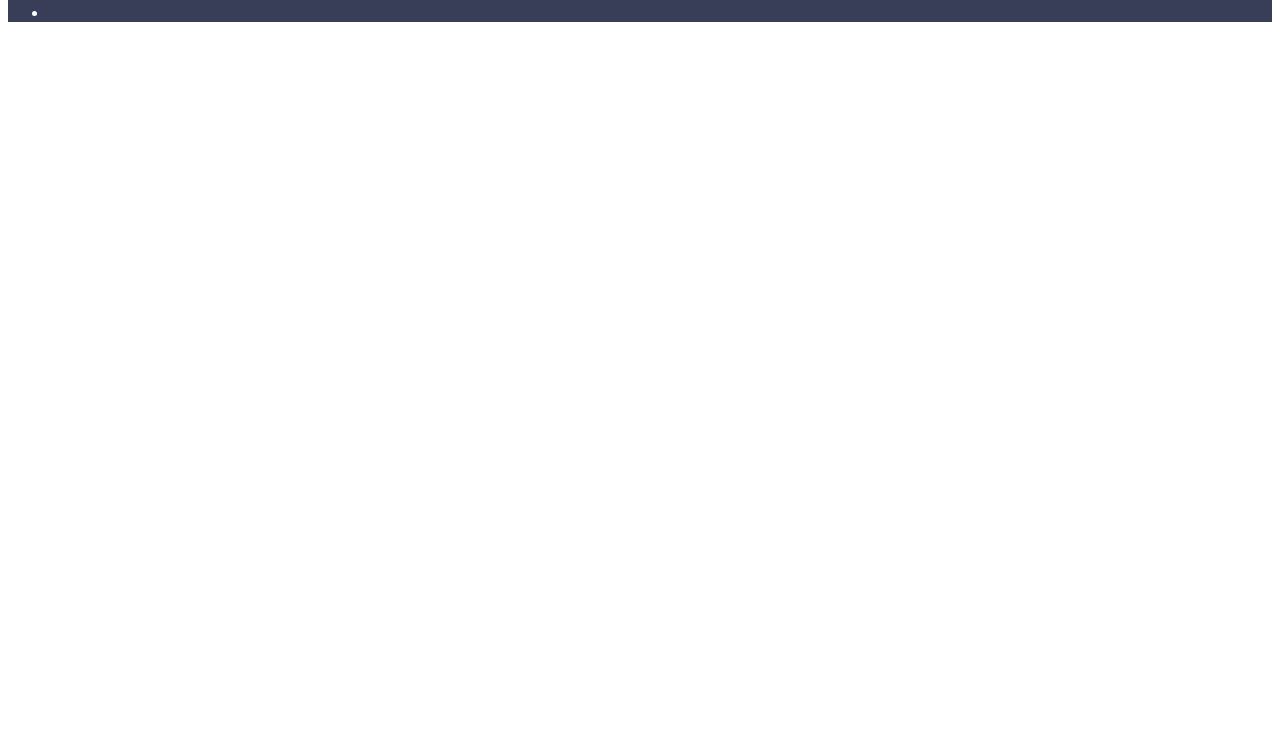
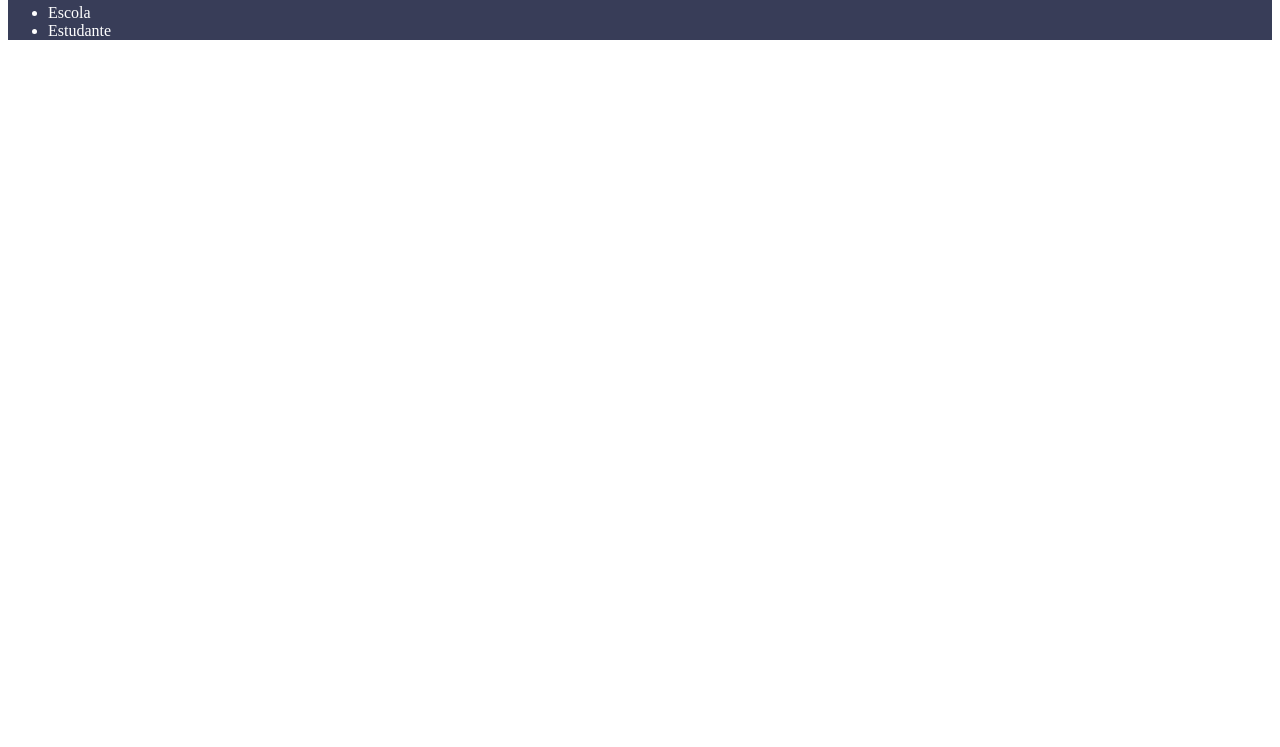
Before and after one commit to dudinhaalmeida/site2ano, a plain HTML site: page index.html in a window 1280 px wide. Shown: the part 53-800 px from the top of the page. Drawn offline with Linux system fonts and the light colour scheme.

Commit message:
atualizado

```diff
--- a/index.html
+++ b/index.html
@@ -10,9 +10,9 @@
 <body>
     <header class='cabecalho'>
         <img class= 'cabecalho-imagem' src="alurastartlogo1.png" alt="logo da Escola">
-        <ul class='cabecalho-lista'
-            <li class= 'cabecalho-lista-item' Escola</li>
-            <li class= 'cabecalho-lista-item'  Estudante</li>
+        <ul class='cabecalho-lista'>
+            <li class= 'cabecalho-lista-item'>Escola</li>
+            <li class= 'cabecalho-lista-item'>Estudante</li>
         </ul>
     </header>
 </body>
```
